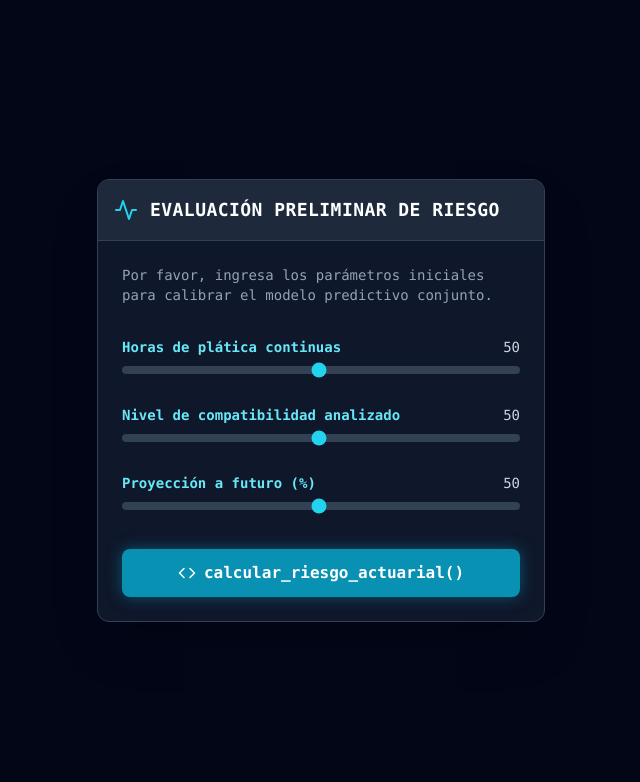
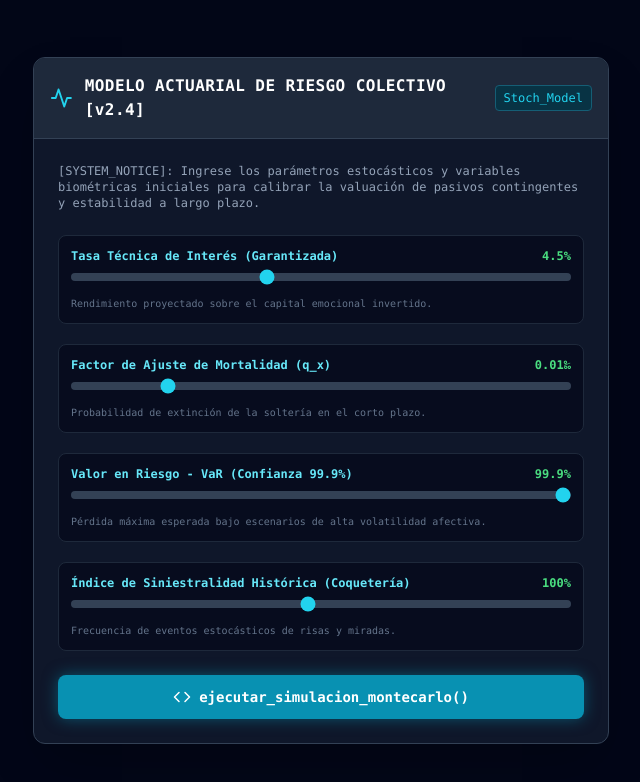
Before and after one commit to iElemental1/risk_analysis, a Next.js app: page /risk_analysis/ in a window 1280 px wide. Shown: the top 782 px of the page, without its empty margins (319-959 px from the left). Built offline with nearby package versions, Linux system fonts and the light colour scheme.

Commit message:
feat: agregando mas opciones al inicio

```diff
--- a/app/page.js
+++ b/app/page.js
@@ -124,53 +124,95 @@ export default function Dashboard() {
     });
   };
 
-  // --- PANTALLA 1: FORMULARIO ---
+  // --- PANTALLA 1: FORMULARIO ACTUARIAL ---
   if (screen === 1) {
     return (
       <div className="min-h-screen bg-slate-950 text-slate-200 flex items-center justify-center p-4 font-mono">
-        <div className="max-w-md w-full bg-slate-900 border border-slate-700 rounded-xl shadow-2xl overflow-hidden">
-          <div className="bg-slate-800 p-4 border-b border-slate-700 flex items-center gap-3">
-            <Activity className="text-cyan-400" size={24} />
-            <h1 className="text-lg font-bold text-white tracking-wide">
-              EVALUACIÓN PRELIMINAR DE RIESGO
-            </h1>
+        <div className="max-w-xl w-full bg-slate-900 border border-slate-700 rounded-xl shadow-2xl overflow-hidden">
+          <div className="bg-slate-800 p-4 border-b border-slate-700 flex items-center justify-between">
+            <div className="flex items-center gap-3">
+              <Activity className="text-cyan-400" size={24} />
+              <h1 className="text-sm md:text-base font-bold text-white tracking-wide">
+                MODELO ACTUARIAL DE RIESGO COLECTIVO [v2.4]
+              </h1>
+            </div>
+            <span className="text-xs text-cyan-400 bg-cyan-950 px-2 py-1 rounded border border-cyan-800">Stoch_Model</span>
           </div>
 
-          <div className="p-6 space-y-8">
-            <p className="text-sm text-slate-400">
-              Por favor, ingresa los parámetros iniciales para calibrar el modelo predictivo conjunto.
+          <div className="p-6 space-y-6">
+            <p className="text-xs text-slate-400">
+              [SYSTEM_NOTICE]: Ingrese los parámetros estocásticos y variables biométricas iniciales para calibrar la valuación de pasivos contingentes y estabilidad a largo plazo.
             </p>
 
-            {/* Sliders */}
-            <div className="space-y-6">
+            {/* Sliders de Actuaría y Riesgos */}
+            <div className="space-y-5">
               {[
-                { id: 'horas', label: 'Horas de plática continuas', value: sliders.horas },
-                { id: 'compatibilidad', label: 'Nivel de compatibilidad analizado', value: sliders.compatibilidad },
-                { id: 'proyeccion', label: 'Proyección a futuro (%)', value: sliders.proyeccion }
+                {
+                  id: 'tasaInteres',
+                  label: 'Tasa Técnica de Interés (Garantizada)',
+                  value: sliders.tasaInteres || 4.5,
+                  unit: '%',
+                  min: 1,
+                  max: 10,
+                  step: 0.1,
+                  desc: 'Rendimiento proyectado sobre el capital emocional invertido.'
+                },
+                {
+                  id: 'mortalidad',
+                  label: 'Factor de Ajuste de Mortalidad (q_x)',
+                  value: sliders.mortalidad || 0.01,
+                  unit: '‰',
+                  min: 0.001,
+                  max: 0.05,
+                  step: 0.001,
+                  desc: 'Probabilidad de extinción de la soltería en el corto plazo.'
+                },
+                {
+                  id: 'var99',
+                  label: 'Valor en Riesgo - VaR (Confianza 99.9%)',
+                  value: sliders.var99 || 99.9,
+                  unit: '%',
+                  min: 90,
+                  max: 99.9,
+                  step: 0.1,
+                  desc: 'Pérdida máxima esperada bajo escenarios de alta volatilidad afectiva.'
+                },
+                {
+                  id: 'siniestralidad',
+                  label: 'Índice de Siniestralidad Histórica (Coquetería)',
+                  value: sliders.siniestralidad || 100,
+                  unit: '%',
+                  min: 10,
+                  max: 200,
+                  step: 5,
+                  desc: 'Frecuencia de eventos estocásticos de risas y miradas.'
+                }
               ].map((item) => (
-                <div key={item.id} className="space-y-2">
-                  <div className="flex justify-between text-sm">
+                <div key={item.id} className="bg-slate-950/60 p-3 rounded-lg border border-slate-800 space-y-2">
+                  <div className="flex justify-between text-xs">
                     <span className="text-cyan-300 font-semibold">{item.label}</span>
-                    <span className="text-slate-300">{item.value}</span>
+                    <span className="text-green-400 font-bold">{item.value}{item.unit}</span>
                   </div>
                   <input
                     type="range"
-                    min="1"
-                    max="100"
+                    min={item.min}
+                    max={item.max}
+                    step={item.step}
                     value={item.value}
                     onChange={(e) => setSliders({...sliders, [item.id]: e.target.value})}
                     className="w-full h-2 bg-slate-700 rounded-lg appearance-none cursor-pointer accent-cyan-400"
                   />
+                  <p className="text-[10px] text-slate-500">{item.desc}</p>
                 </div>
               ))}
             </div>
 
             <button
               onClick={() => setScreen(2)}
-              className="w-full py-3 bg-cyan-600 hover:bg-cyan-500 text-white rounded-lg font-bold flex items-center justify-center gap-2 transition-colors shadow-[0_0_15px_rgba(8,145,178,0.5)]"
+              className="w-full py-3 bg-cyan-600 hover:bg-cyan-500 text-white rounded-lg font-bold text-sm flex items-center justify-center gap-2 transition-colors shadow-[0_0_15px_rgba(8,145,178,0.5)] mt-4"
             >
               <Code size={18} />
-              calcular_riesgo_actuarial()
+              ejecutar_simulacion_montecarlo()
             </button>
           </div>
         </div>
```
